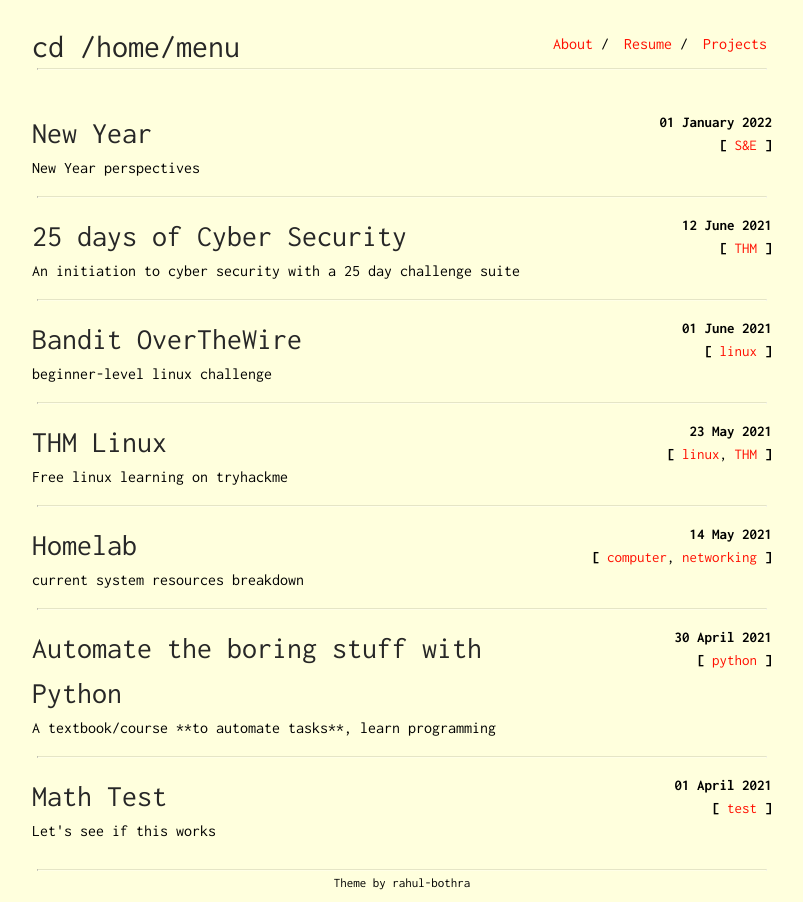
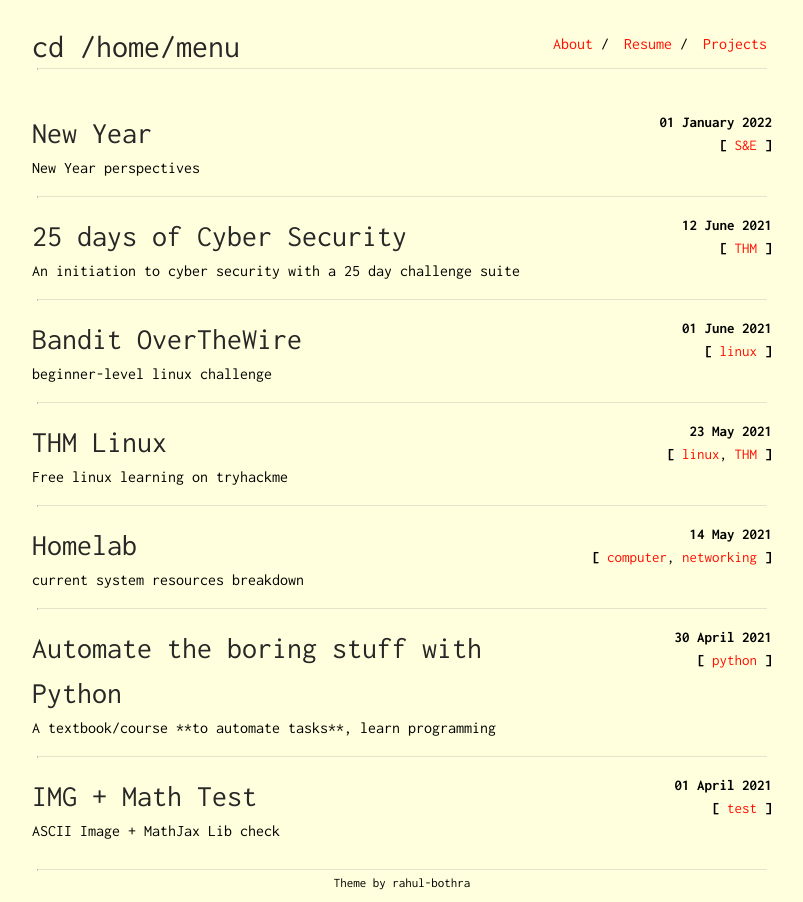
Before and after one commit to pruthvirajbhat/website-portfolio-old-uno, a Jekyll site: the page built from index.html, in a window 1280 px wide. Shown: the whole page, without its empty margins (238-1041 px from the left). Built offline with Jekyll 4.4.1, drawn with Linux system fonts in a browser that asks for light colours.

Commit message:
ASCII added

```diff
--- a/_posts/2021/04/2021-04-01-test-math-file.md
+++ b/_posts/2021/04/2021-04-01-test-math-file.md
@@ -1,10 +1,15 @@
 ---
 layout: post
-title: "Math Test"
-subtitle: "Let's see if this works"
+title: "IMG + Math Test"
+subtitle: "ASCII Image + MathJax Lib check"
 tags: [test]
 ---
 
+## ASCII Image for reference
+<img src="https://upload.wikimedia.org/wikipedia/commons/1/1b/ASCII-Table-wide.svg">
+
+
+## MathJax Lib Check
 $$
 R_{\mu \nu} - {1 \over 2}g_{\mu \nu}\,R + g_{\mu \nu} \Lambda
 = {8 \pi G \over c^4} T_{\mu \nu}
```
